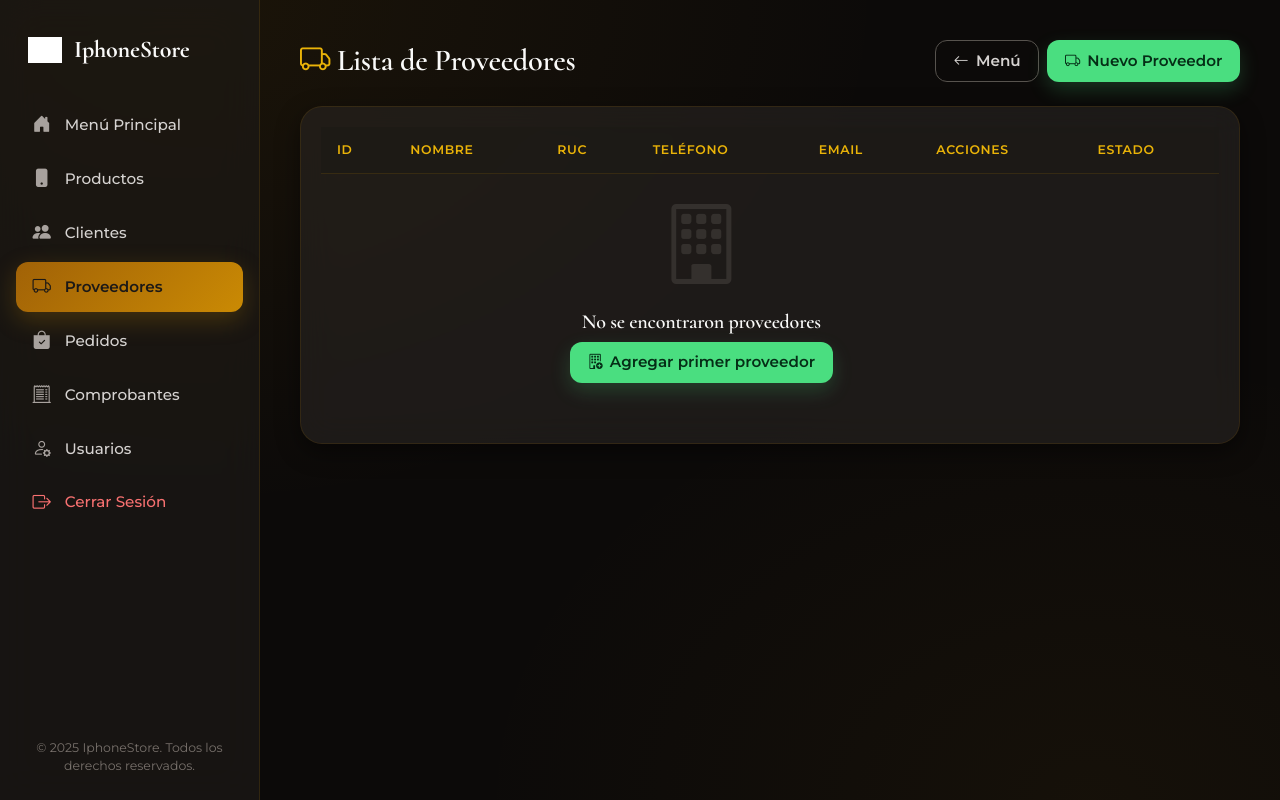
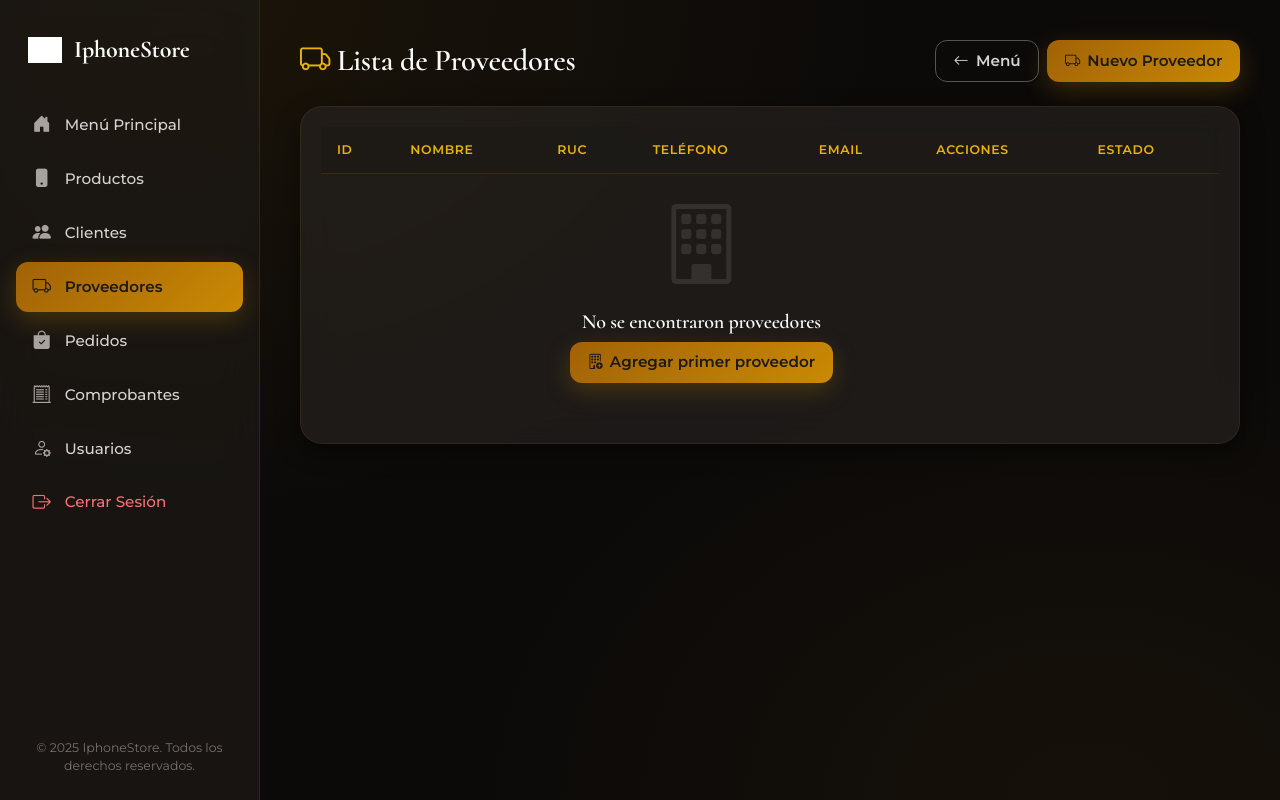
Before and after one commit to WilderSantamaria18/iphonestorefull, a Spring Boot app: page /proveedores/listar in a window 1280 px wide. Run offline with Spring Boot 4, Linux system fonts and the light colour scheme; the visitor is signed in with stand-in values (Sample User, id 1); data comes from the database, SQL or seed files in the repository; some of the project's set-up classes (security, data sources, template engines, error pages and the like) are left out, and stand-ins take their place; some libraries are stand-ins or nearby versions; grey boxes are pictures that could not be loaded.

Commit message:
Unificar botones primarios (Guardar/Crear/Nuevo) a btn-primary dorado en todos los módulos

```diff
--- a/src/main/resources/templates/cliente/crear.html
+++ b/src/main/resources/templates/cliente/crear.html
@@ -50,7 +50,7 @@
                                     <a th:href="@{/Cliente/listar}" class="btn btn-outline-secondary">
                                         <i class="bi bi-arrow-left"></i> Cancelar
                                     </a>
-                                    <button type="submit" class="btn btn-success">
+                                    <button type="submit" class="btn btn-primary">
                                         <i class="bi bi-person-plus"></i> Crear Cliente
                                     </button>
                                 </div>
--- a/src/main/resources/templates/cliente/editar.html
+++ b/src/main/resources/templates/cliente/editar.html
@@ -49,7 +49,7 @@
                                     </div>
                                 </div>
                                 <div class="d-flex justify-content-end mt-4">
-                                    <button type="submit" class="btn btn-success">
+                                    <button type="submit" class="btn btn-primary">
                                         <i class="bi bi-save"></i> Guardar Cambios
                                     </button>
                                 </div>
--- a/src/main/resources/templates/proveedor/editar.html
+++ b/src/main/resources/templates/proveedor/editar.html
@@ -36,7 +36,7 @@
                                     <input type="email" th:field="*{email}" class="form-control" maxlength="100" required>
                                 </div>
                                 <div class="d-flex justify-content-end mt-4">
-                                    <button type="submit" class="btn btn-success">
+                                    <button type="submit" class="btn btn-primary">
                                         <i class="bi bi-save"></i> Guardar Cambios
                                     </button>
                                 </div>
--- a/src/main/resources/templates/proveedor/listar.html
+++ b/src/main/resources/templates/proveedor/listar.html
@@ -18,7 +18,7 @@
                             <i class="bi bi-arrow-left"></i> Menú
                         </a>
                         <a th:href="@{/proveedores/nuevo}"
-                           class="btn btn-success"
+                           class="btn btn-primary"
                            sec:authorize="hasAuthority('PROVEEDOR_CREATE')">
                             <i class="bi bi-truck"></i> Nuevo Proveedor
                         </a>
@@ -122,7 +122,7 @@
                                             <h5 class="mt-3">No se encontraron proveedores</h5>
                                             <p>
                                                 <a th:href="@{/proveedores/nuevo}"
-                                                   class="btn btn-success"
+                                                   class="btn btn-primary"
                                                    sec:authorize="hasAuthority('PROVEEDOR_CREATE')">
                                                     <i class="bi bi-building-add"></i> Agregar primer proveedor
                                                 </a>
--- a/src/main/resources/templates/usuario/editar.html
+++ b/src/main/resources/templates/usuario/editar.html
@@ -53,7 +53,7 @@
                                     <a th:href="@{/usuarios/listar}" class="btn btn-outline-secondary">
                                         <i class="bi bi-arrow-left"></i> Volver a la lista
                                     </a>
-                                    <button type="submit" class="btn btn-success">
+                                    <button type="submit" class="btn btn-primary">
                                         <i class="bi bi-save"></i> Guardar Cambios
                                     </button>
                                 </div>
```
